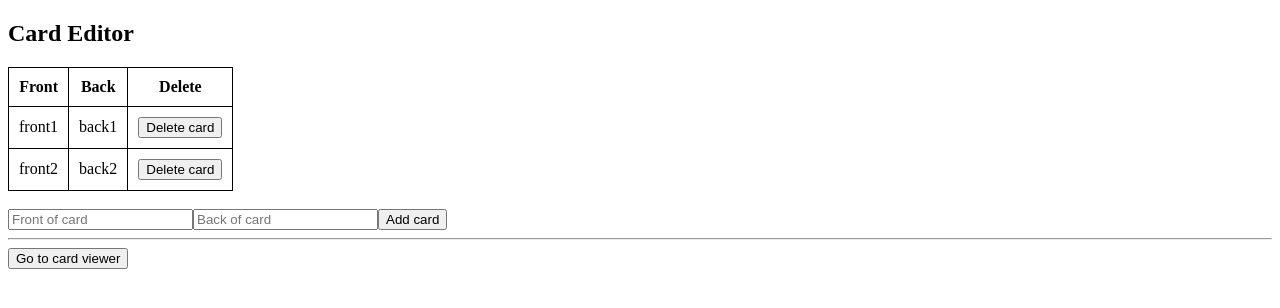
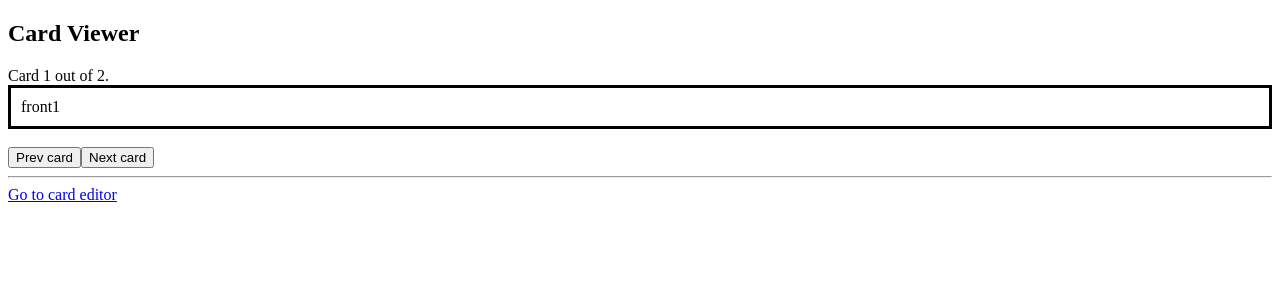
Before and after one commit to alexyin1212/bootcamp, a React (Create React App) app: page /viewer in a window 1280 px wide. Shown: the top 308 px of the page. Built offline with nearby package versions, Linux system fonts and the light colour scheme.

Commit message:
finished bootcamp 2 and started part 3

```diff
--- a/package.json
+++ b/package.json
@@ -8,7 +8,7 @@
     "@testing-library/user-event": "^13.5.0",
     "react": "^18.2.0",
     "react-dom": "^18.2.0",
-    "react-router-dom": "^6.4.5",
+    "react-router-dom": "^5.2.0",
     "react-scripts": "5.0.1",
     "web-vitals": "^2.1.4"
   },
--- a/src/App.js
+++ b/src/App.js
@@ -1,6 +1,8 @@
 import React from 'react';
 import CardEditor from './CardEditor';
 import CardViewer from './CardViewer';
+
+import { Switch, Route } from 'react-router-dom';
 
 class App extends React.Component {
   constructor(props) {
@@ -10,7 +12,6 @@ class App extends React.Component {
         { front: 'front1', back: 'back1' },
         { front: 'front2', back: 'back2' },
       ],
-      editor: true,
     };
   }
 
@@ -25,26 +26,21 @@ class App extends React.Component {
     this.setState({ cards });
   };
 
-  switchMode = () => this.setState({ editor: !this.state.editor });
-
   render() {
-    if (this.state.editor) {
     return (
+      <Switch>
+        <Route exact path="/editor">
           <CardEditor
             addCard={this.addCard}
             cards={this.state.cards}
             deleteCard={this.deleteCard}
-          switchMode={this.switchMode}
           />
+        </Route>
+        <Route exact path="/viewer">
+          <CardViewer cards={this.state.cards} />
+        </Route>
+      </Switch>
     );
-    } else {
-      return (
-        <CardViewer
-          switchMode={this.switchMode}
-          cards={this.state.cards}
-        />
-      );
-    }
   }
 }
 
--- a/src/CardEditor.js
+++ b/src/CardEditor.js
@@ -1,5 +1,7 @@
 import React from 'react';
 import './CardEditor.css';
+
+import { Link } from 'react-router-dom';
 
 class CardEditor extends React.Component {
   constructor(props) {
@@ -8,6 +10,11 @@ class CardEditor extends React.Component {
   }
 
   addCard = () => {
+    if (!this.state.front.trim() || !this.state.back.trim()) {
+      alert('Cannot add empty card');
+      return;
+    }
+
     this.props.addCard(this.state);
     this.setState({ front: '', back: '' });
   };
@@ -24,7 +31,12 @@ class CardEditor extends React.Component {
           <td>{card.front}</td>
           <td>{card.back}</td>
           <td>
-            <button onClick={() => this.deleteCard(index)}>Delete card</button>
+            <button
+              disabled={this.props.cards.length === 1}
+              onClick={() => this.deleteCard(index)}
+            >
+              Delete card
+            </button>
           </td>
         </tr>
       );
@@ -58,7 +70,7 @@ class CardEditor extends React.Component {
         />
         <button onClick={this.addCard}>Add card</button>
         <hr />
-        <button onClick={this.props.switchMode}>Go to card viewer</button>
+        <Link to="/viewer">Go to card viewer</Link>
       </div>
     );
   }
--- /dev/null
+++ b/src/CardViewer.css
@@ -0,0 +1,4 @@
+.card {
+    padding: 10px;
+    border: solid;
+}
--- a/src/CardViewer.js
+++ b/src/CardViewer.js
@@ -1,51 +1,56 @@
 import React from 'react';
+import './CardViewer.css';
+
+import { Link } from 'react-router-dom';
 
 class CardViewer extends React.Component {
-  constructor(props){
+  constructor(props) {
     super(props);
     this.state = {
-      count: 1
-    }
+      currentIndex: 0,
+      displayFront: true,
+    };
   }
 
-  IncrementItem = () => {
-    if (this.state.count < this.props.cards.length) {
-      this.setState({ count: this.state.count + 1 });
+  nextCard = () => {
+    if (this.state.currentIndex < this.props.cards.length - 1) {
+      this.setState({
+        currentIndex: this.state.currentIndex + 1,
+        displayFront: true,
+      });
     }
-  }
+  };
 
-  DecreaseItem = () => {
-    if (this.state.count > 1) {
-      this.setState({ count: this.state.count - 1 });
+  prevCard = () => {
+    if (this.state.currentIndex > 0) {
+      this.setState({
+        currentIndex: this.state.currentIndex - 1,
+        displayFront: true,
+      });
     }
-  }
+  };
+
+  flipCard = () => this.setState({ displayFront: !this.state.displayFront });
 
   render() {
-    const cards = this.props.cards.map((card) => {
-        return (
-            <div>
-                {card.front}
-            </div>
-        );
-      });
+    // this uses the ternary operator:
+    // https://developer.mozilla.org/en-US/docs/Web/JavaScript/Reference/Operators/Conditional_Operator
+    const card = this.props.cards[this.state.currentIndex][
+      this.state.displayFront ? 'front' : 'back'
+    ];
 
     return (
       <div>
         <h2>Card Viewer</h2>
-        <div>
-            <button onClick={this.flip}>{cards[this.state.count-1]}</button>
+        Card {this.state.currentIndex + 1} out of {this.props.cards.length}.
+        <div class="card" onClick={this.flipCard}>
+          {card}
         </div>
-        <div>
-            <button onClick={this.DecreaseItem}>Previous</button>
-            <button onClick={this.IncrementItem}>Next</button>
-
-        </div>
-        <div>
-          Card {this.state.count}/{this.props.cards.length}
-        </div>
-
+        <br />
+        <button onClick={this.prevCard}>Prev card</button>
+        <button onClick={this.nextCard}>Next card</button>
         <hr />
-        <button onClick={this.props.switchMode}>Go to card editor</button>
+        <Link to="/editor">Go to card editor</Link>
       </div>
     );
   }
--- a/src/index.js
+++ b/src/index.js
@@ -2,4 +2,11 @@ import React from 'react';
 import ReactDOM from 'react-dom';
 import App from './App';
 
-ReactDOM.render(<App />, document.getElementById('root'));
+import { BrowserRouter } from 'react-router-dom';
+
+ReactDOM.render(
+  <BrowserRouter>
+    <App />
+  </BrowserRouter>,
+  document.getElementById('root'),
+);
```
Also changed, not shown: 1 other file (tests, documents, lock files or other folders). Lines whose indentation alone changed are shown as unchanged.
